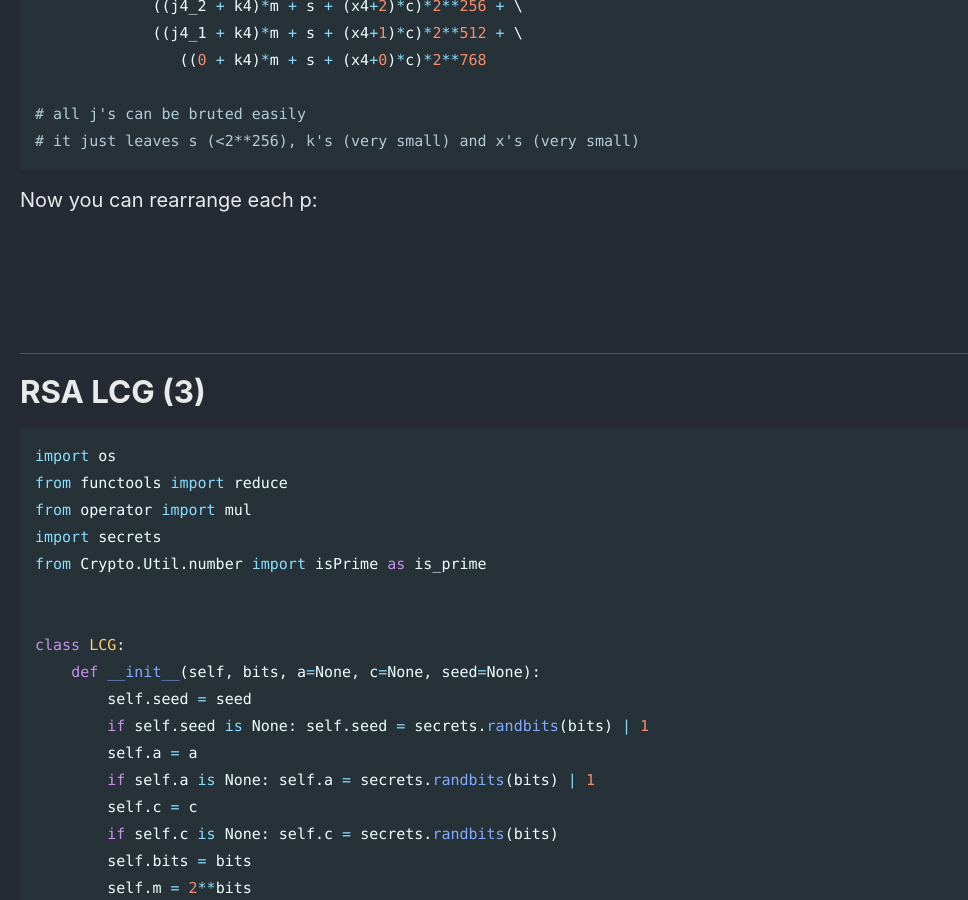
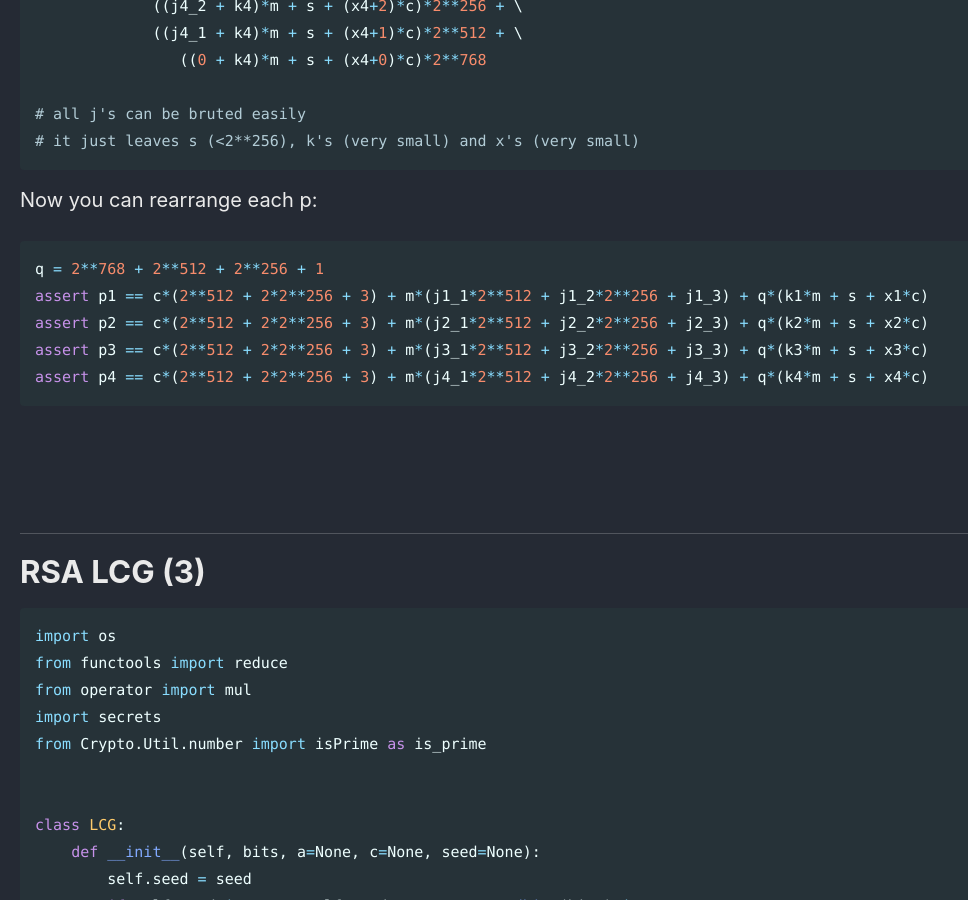
Before and after one commit to Connor-McCartney/Connor-McCartney.github.io, a Jekyll site: the page built from _pages/cryptography/other/HKCERT2024.md, in a window 1280 px wide and 900 px high, scrolled down 14359 px. Shown: the whole window, without its empty margins (0-968 px from the left). Built offline with Jekyll 4.4.1, drawn with Linux system fonts in a browser that asks for light colours; cached includes are drawn as plain includes.

Commit message:
Update HKCERT2024.md

````diff
--- a/_pages/cryptography/other/HKCERT2024.md
+++ b/_pages/cryptography/other/HKCERT2024.md
@@ -555,6 +555,13 @@ assert p4 == ((j4_3 + k4)*m + s + (x4+3)*c) + \
 
 Now you can rearrange each p:
 
+```python
+q = 2**768 + 2**512 + 2**256 + 1
+assert p1 == c*(2**512 + 2*2**256 + 3) + m*(j1_1*2**512 + j1_2*2**256 + j1_3) + q*(k1*m + s + x1*c)
+assert p2 == c*(2**512 + 2*2**256 + 3) + m*(j2_1*2**512 + j2_2*2**256 + j2_3) + q*(k2*m + s + x2*c)
+assert p3 == c*(2**512 + 2*2**256 + 3) + m*(j3_1*2**512 + j3_2*2**256 + j3_3) + q*(k3*m + s + x3*c)
+assert p4 == c*(2**512 + 2*2**256 + 3) + m*(j4_1*2**512 + j4_2*2**256 + j4_3) + q*(k4*m + s + x4*c)
+```
 
 <br>
 
````
